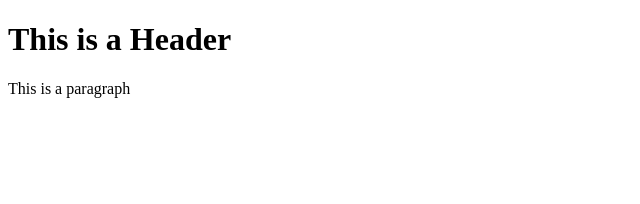
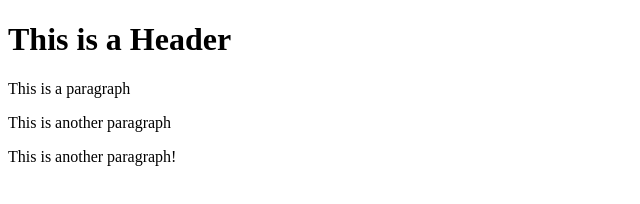
Before and after one commit to j-Arez/git-test, a website: page index.html in a window 1280 px wide. Shown: the whole page, without its empty margins (0-640 px from the left). Drawn offline with Linux system fonts and the light colour scheme.

Commit message:
Using NPM

```diff
--- a/index.html
+++ b/index.html
@@ -4,5 +4,7 @@
         <h1>This is a Header</h1>
 
         <p>This is a paragraph</p>
+        <p>This is another paragraph</p>
+        <p>This is another paragraph!</p>
     </body>
 </html>
```
Also changed, not shown: package.json (added, +24 -0 lines), 2 other files.
